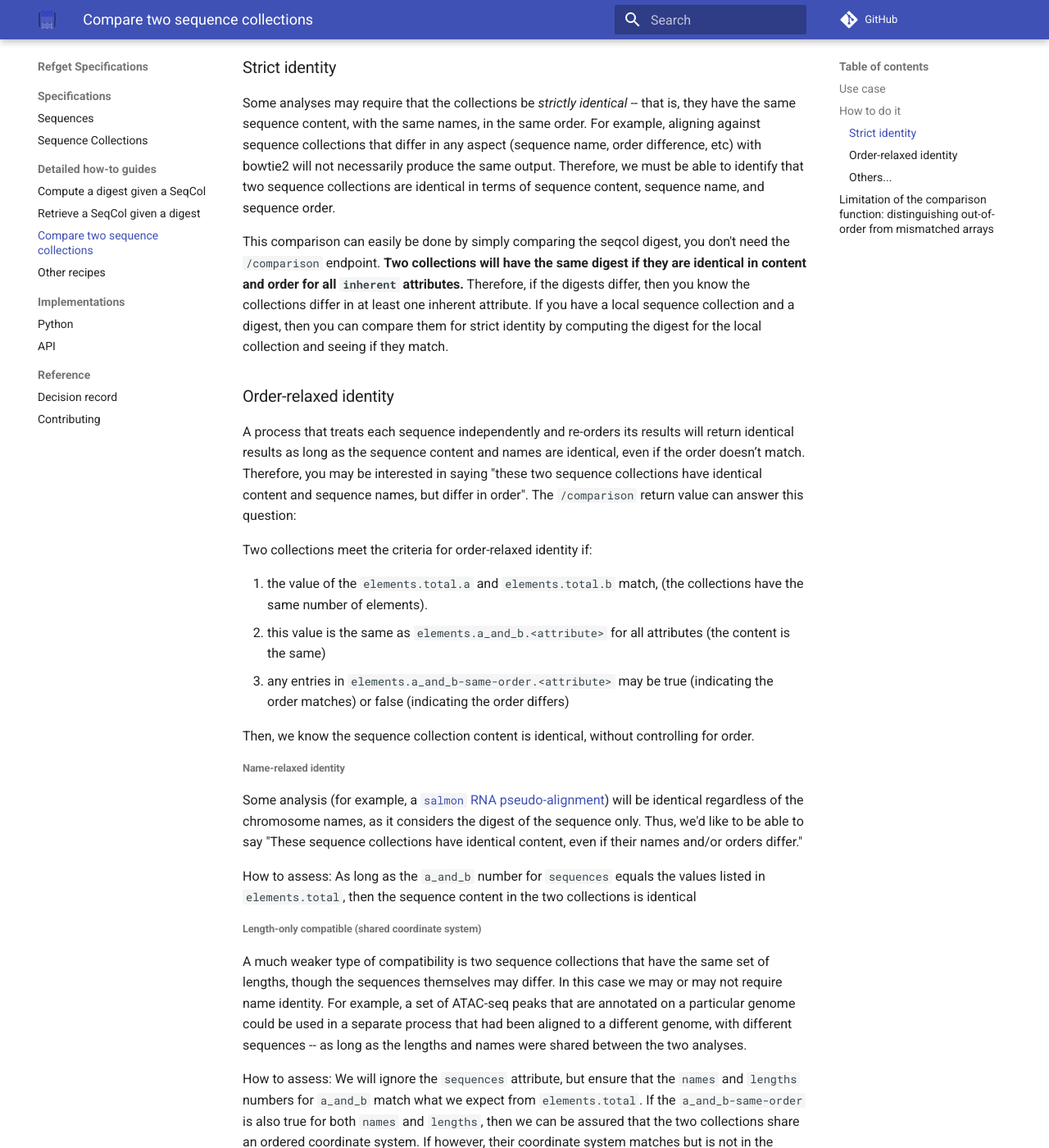
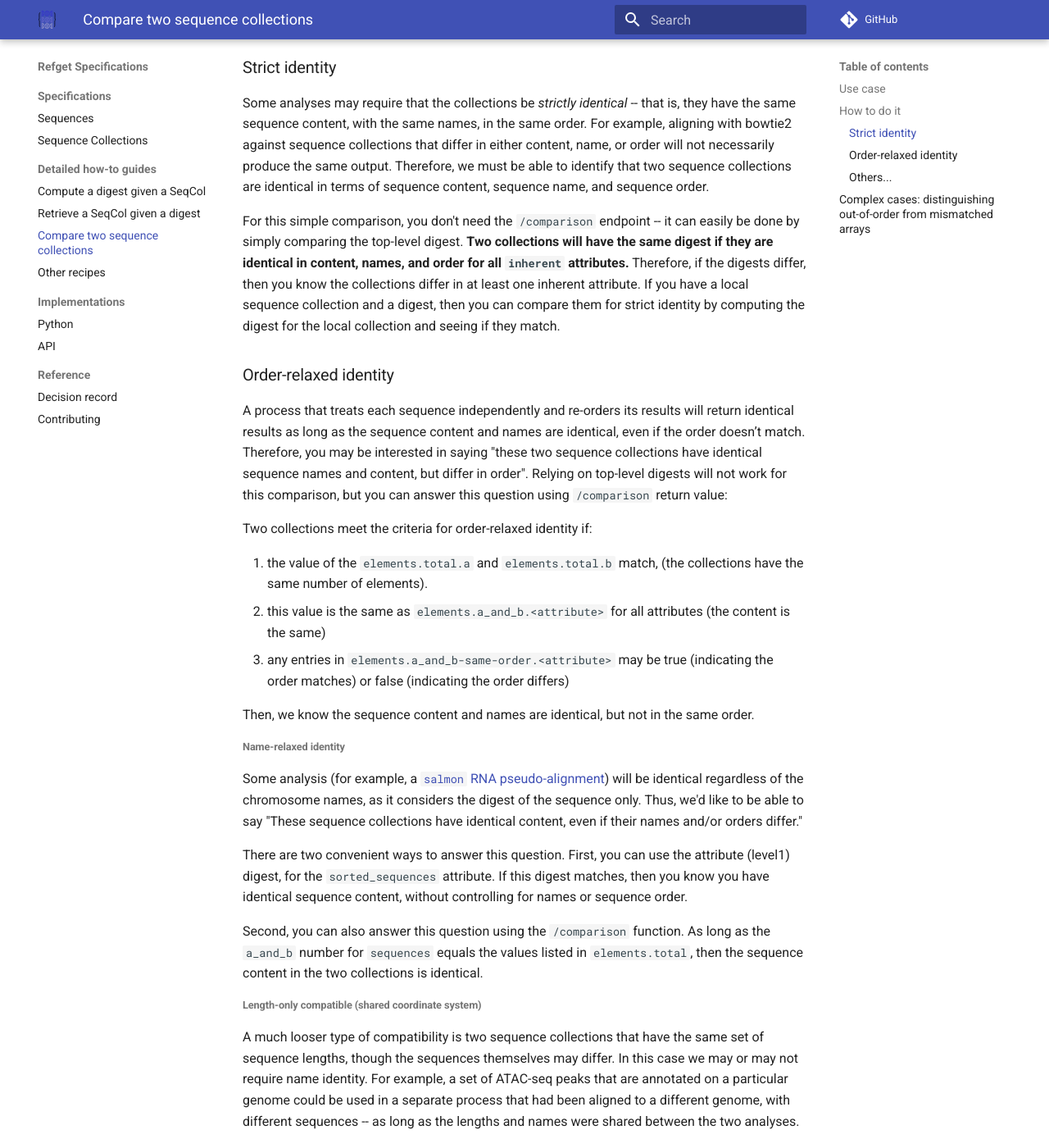
Before and after one commit to ga4gh/refget, an MkDocs documentation site: the page built from docs/compare_collections.md, in a window 1280 px wide and 1400 px high, scrolled down 474 px. Shown: the whole window at 82% size. Built offline with MkDocs 1.6.1 and Material for MkDocs 9.7.7, drawn with Linux system fonts in a browser that asks for light colours; comment, search, counter and statistics services are not loaded; some of the changed text lies outside the part shown.

Commit message:
some cleanup on interpretations

```diff
--- a/docs/compare_collections.md
+++ b/docs/compare_collections.md
@@ -8,22 +8,23 @@
 ## How to do it
 
 You can use the `/comparison/:digest1/:digest2` endpoint to compare two collections.
-The comparison function gives information-rich feedback about the two collections, but it can take some thought to interpret. Here are some examples
+The comparison function gives information-rich feedback about the two collections, but it can take some thought to interpret. Here are some examples.
 
 ### Strict identity
 
 Some analyses may require that the collections be *strictly identical* -- that is, they have the same sequence content, with the same names, in the same order.
-For example, aligning against sequence collections that differ in any aspect (sequence name, order difference, etc) with bowtie2 will not necessarily produce the same output.
+For example, aligning with bowtie2 against sequence collections that differ in either content, name, or order will not necessarily produce the same output.
 Therefore, we must be able to identify that two sequence collections are identical in terms of sequence content, sequence name, and sequence order.
 
-This comparison can easily be done by simply comparing the seqcol digest, you don't need the `/comparison` endpoint.
-**Two collections will have the same digest if they are identical in content and order for all `inherent` attributes.**
+For this simple comparison, you don't need the `/comparison` endpoint -- it can easily be done by simply comparing the top-level digest.
+**Two collections will have the same digest if they are identical in content, names, and order for all `inherent` attributes.**
 Therefore, if the digests differ, then you know the collections differ in at least one inherent attribute.
 If you have a local sequence collection and a digest, then you can compare them for strict identity by computing the digest for the local collection and seeing if they match.
 
 ### Order-relaxed identity
 
-A process that treats each sequence independently and re-orders its results will return identical results as long as the sequence content and names are identical, even if the order doesn’t match. Therefore, you may be interested in saying "these two sequence collections have identical content and sequence names, but differ in order". The `/comparison` return value can answer this question:
+A process that treats each sequence independently and re-orders its results will return identical results as long as the sequence content and names are identical, even if the order doesn’t match. Therefore, you may be interested in saying "these two sequence collections have identical sequence names and content, but differ in order".
+Relying on top-level digests will not work for this comparison, but you can answer this question using `/comparison` return value:
 
 Two collections meet the criteria for order-relaxed identity if:
 
@@ -31,18 +32,22 @@ Two collections meet the criteria for order-relaxed identity if:
 2. this value is the same as `elements.a_and_b.<attribute>` for all attributes (the content is the same)
 3. any entries in `elements.a_and_b-same-order.<attribute>` may be true (indicating the order matches) or false (indicating the order differs)
 
-Then, we know the sequence collection content is identical, without controlling for order.
+Then, we know the sequence content and names are identical, but not in the same order.
 
 ###### Name-relaxed identity
 
 Some analysis (for example, a [`salmon` RNA pseudo-alignment](https://salmon.readthedocs.io/en/latest/salmon.html)) will be identical regardless of the chromosome names, as it considers the digest of the sequence only.
 Thus, we'd like to be able to say "These sequence collections have identical content, even if their names and/or orders differ."
 
-How to assess: As long as the `a_and_b` number for `sequences` equals the values listed in `elements.total`, then the sequence content in the two collections is identical
+There are two convenient ways to answer this question.
+First, you can use the attribute (level1) digest, for the `sorted_sequences` attribute.
+If this digest matches, then you know you have identical sequence content, without controlling for names or sequence order.
+
+Second, you can also answer this question using the `/comparison` function. As long as the `a_and_b` number for `sequences` equals the values listed in `elements.total`, then the sequence content in the two collections is identical.
 
 ###### Length-only compatible (shared coordinate system)
 
-A much weaker type of compatibility is two sequence collections that have the same set of lengths, though the sequences themselves may differ.
+A much looser type of compatibility is two sequence collections that have the same set of sequence lengths, though the sequences themselves may differ.
 In this case we may or may not require name identity. For example, a set of ATAC-seq peaks that are annotated on a particular genome could be used in a separate process that had been aligned to a different genome, with different sequences -- as long as the lengths and names were shared between the two analyses.
 
 How to assess: We will ignore the `sequences` attribute, but ensure that the `names` and `lengths` numbers for `a_and_b` match what we expect from `elements.total`.
@@ -54,13 +59,14 @@ If however, their coordinate system matches but is not in the same order, then w
 There are also probably other types of compatibility you can assess using the result of the `/comparison` function.
 Now that you know the basics, and once you have an understanding of what the comparison function results mean, it should be possible to figure out if you can assess a particular type of compatibility for your use case.
 
-## Limitation of the comparison function: distinguishing out-of-order from mismatched arrays
+## Complex cases: distinguishing out-of-order from mismatched arrays
 
-One limitation of the comparison function is that it does comparisons at the level of arrays, not at the level of individual elements. What would the comparison function return for two sequence collections that have the same content, but in different orders, AND where in addition two of the sequences have swapped names?
+One challenge is to identify issues where the *set* of sequences and names both match, but some of the pairs have been swapped.
+For example, what would the comparison function return for two sequence collections that have the same content, but in different orders, AND where in addition two of the sequences have swapped names?
 
 Because the sequence array would contain the same sequences, the comparison function will count them all as matching.
-Similarly, the names arrays contain the same names and so all will be counted as a match.
-However, the same_order will *not* be true; it will yield false for all attributes.
+Similarly, the names arrays contains the same names, and so all will be counted as a match.
+However, the same_order will *not* be true; it will yield false for some of the attributes.
 
 This is the same output as a comparison of two sequence collections in different orders, without the name swap. This is a fundamental limitation of the array-based method of comparing.
 
```
